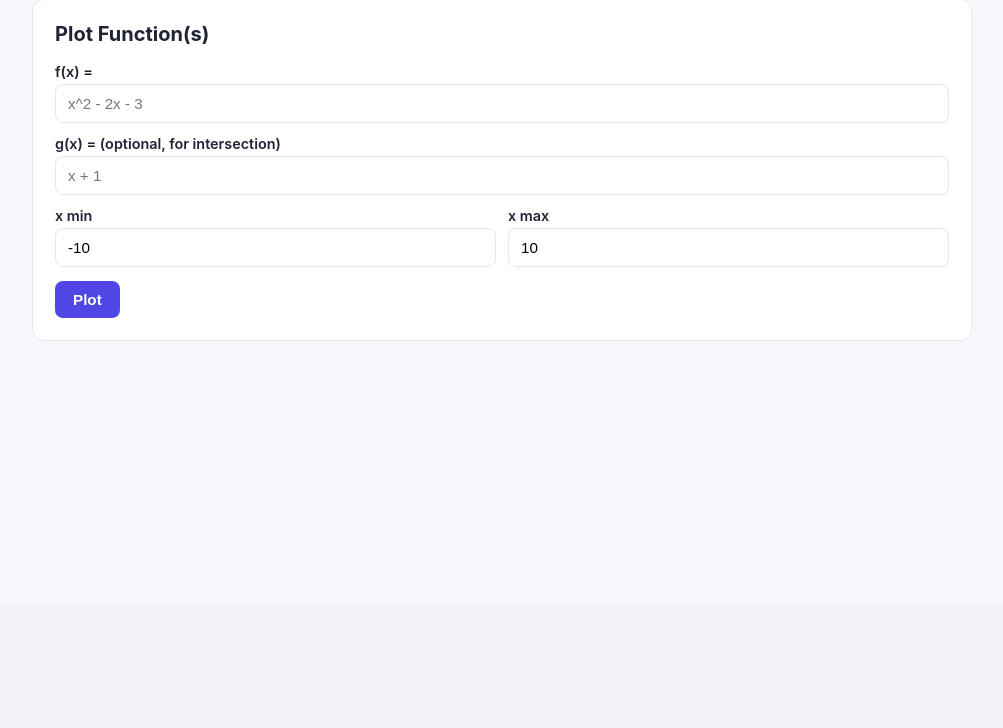
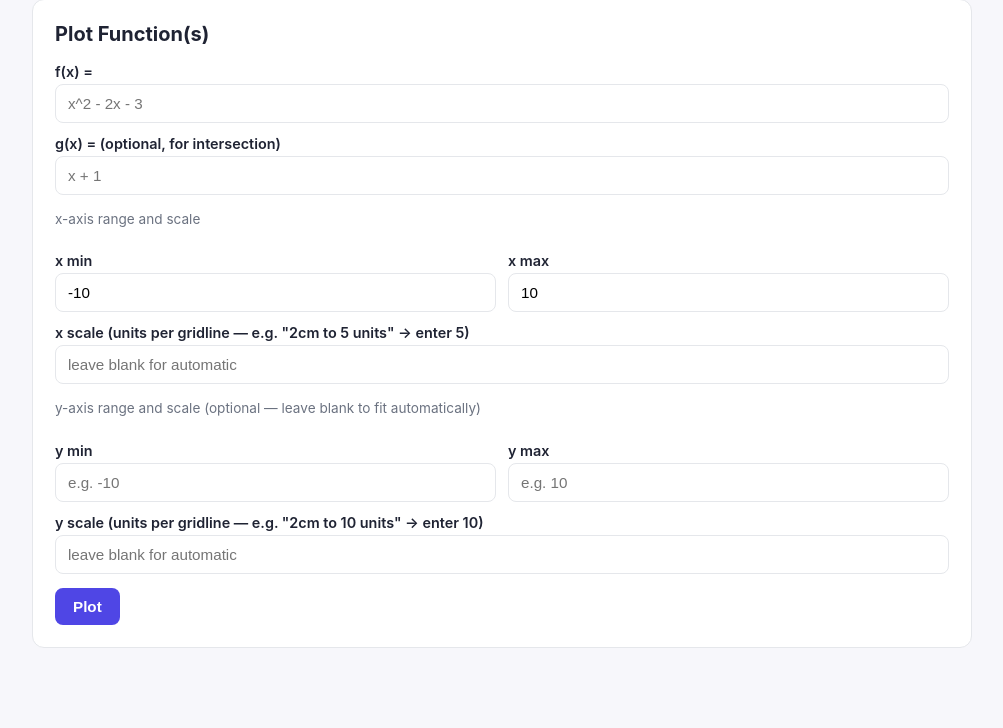
Before and after one commit to Anyidivine3588/maths_pwa, a Flask app: page /solve/graphs in a window 1280 px wide, after a click on "Plot Function(s)". Shown: the part 195-923 px from the top of the page, without its empty margins (138-1141 px from the left). Before the commit the page ends 536 px from the top, so only its background shows below. Run offline with Flask 3, Linux system fonts and the light colour scheme; the visitor is signed in with stand-in values (Sample User, id 1); parts of the project's set-up code (start-up, migrations or seed data) failed here and were passed over.

Commit message:
Update solve_graphs.html
Add x/y scale controls to graph plotter

```diff
--- a/templates/solve_graphs.html
+++ b/templates/solve_graphs.html
@@ -27,11 +27,37 @@
   <input type="text" id="pl_expr" placeholder="x^2 - 2x - 3">
   <label>g(x) = (optional, for intersection)</label>
   <input type="text" id="pl_expr2" placeholder="x + 1">
+
+  <p style="color:var(--muted); font-size:0.85rem; margin-top:16px;">
+    x-axis range and scale
+  </p>
   <div class="two-col">
     <div><label>x min</label><input type="text" id="pl_min" value="-10"></div>
     <div><label>x max</label><input type="text" id="pl_max" value="10"></div>
   </div>
-  <button onclick="postSolve('/api/solve/graphs/plot', {expr: document.getElementById('pl_expr').value, expr2: document.getElementById('pl_expr2').value, x_min: document.getElementById('pl_min').value, x_max: document.getElementById('pl_max').value}, 'pl_out')">Plot</button>
+  <label>x scale (units per gridline — e.g. "2cm to 5 units" &rarr; enter 5)</label>
+  <input type="text" id="pl_xscale" placeholder="leave blank for automatic">
+
+  <p style="color:var(--muted); font-size:0.85rem; margin-top:16px;">
+    y-axis range and scale (optional — leave blank to fit automatically)
+  </p>
+  <div class="two-col">
+    <div><label>y min</label><input type="text" id="pl_ymin" placeholder="e.g. -10"></div>
+    <div><label>y max</label><input type="text" id="pl_ymax" placeholder="e.g. 10"></div>
+  </div>
+  <label>y scale (units per gridline — e.g. "2cm to 10 units" &rarr; enter 10)</label>
+  <input type="text" id="pl_yscale" placeholder="leave blank for automatic">
+
+  <button onclick="postSolve('/api/solve/graphs/plot', {
+      expr: document.getElementById('pl_expr').value,
+      expr2: document.getElementById('pl_expr2').value,
+      x_min: document.getElementById('pl_min').value,
+      x_max: document.getElementById('pl_max').value,
+      x_scale: document.getElementById('pl_xscale').value,
+      y_min: document.getElementById('pl_ymin').value,
+      y_max: document.getElementById('pl_ymax').value,
+      y_scale: document.getElementById('pl_yscale').value
+    }, 'pl_out')">Plot</button>
   <div id="pl_out"></div>
 </div>
 {% endblock %}
```
